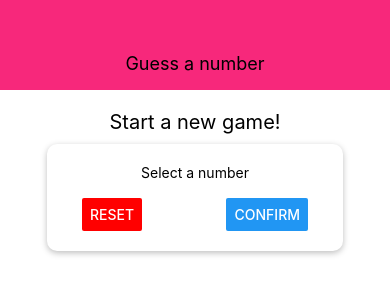
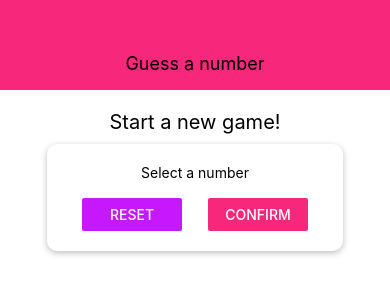
Before and after one commit to edsonjmv/rn-first-app, a React Native app: screen / in a window 390 px wide. Shown: the top 300 px of the page. Built offline with nearby package versions, Linux system fonts and the light colour scheme.

Commit message:
color theming with constants

```diff
--- a/components/Header.js
+++ b/components/Header.js
@@ -1,5 +1,6 @@
 import React from 'react';
 import { StyleSheet, Text, View } from 'react-native';
+import Colors from '../constants/colors';
 
 const Header = (props) => {
   return (
@@ -14,7 +15,7 @@
     width: '100%',
     height: 90,
     paddingTop: 36,
-    backgroundColor: '#f7287b',
+    backgroundColor: Colors.primary,
     alignItems: 'center',
     justifyContent: 'center'
   },
--- /dev/null
+++ b/constants/colors.js
@@ -0,0 +1,4 @@
+export default {
+  primary: '#f7287b',
+  accent: '#c717fc'
+};
--- a/screens/StartGameScreen.js
+++ b/screens/StartGameScreen.js
@@ -1,6 +1,7 @@
 import React from 'react';
 import { Button, StyleSheet, Text, View, TextInput } from 'react-native';
 import Card from '../components/Card';
+import Colors from '../constants/colors';
 
 const StartGameScreen = () => {
   return (
@@ -10,8 +11,12 @@
         <Text>Select a number</Text>
         <TextInput />
         <View style={styles.buttonsContainer}>
-          <Button title="Reset" color="red"></Button>
-          <Button title="Confirm"></Button>
+          <View style={styles.button}>
+            <Button title="Reset" color={Colors.accent}></Button>
+          </View>
+          <View style={styles.button}>
+            <Button title="Confirm" color={Colors.primary}></Button>
+          </View>
         </View>
       </Card>
     </View>
@@ -38,6 +43,9 @@
     justifyContent: 'space-between',
     width: '100%',
     paddingHorizontal: 15
+  },
+  button: {
+    width: 100
   }
 });
 
```
